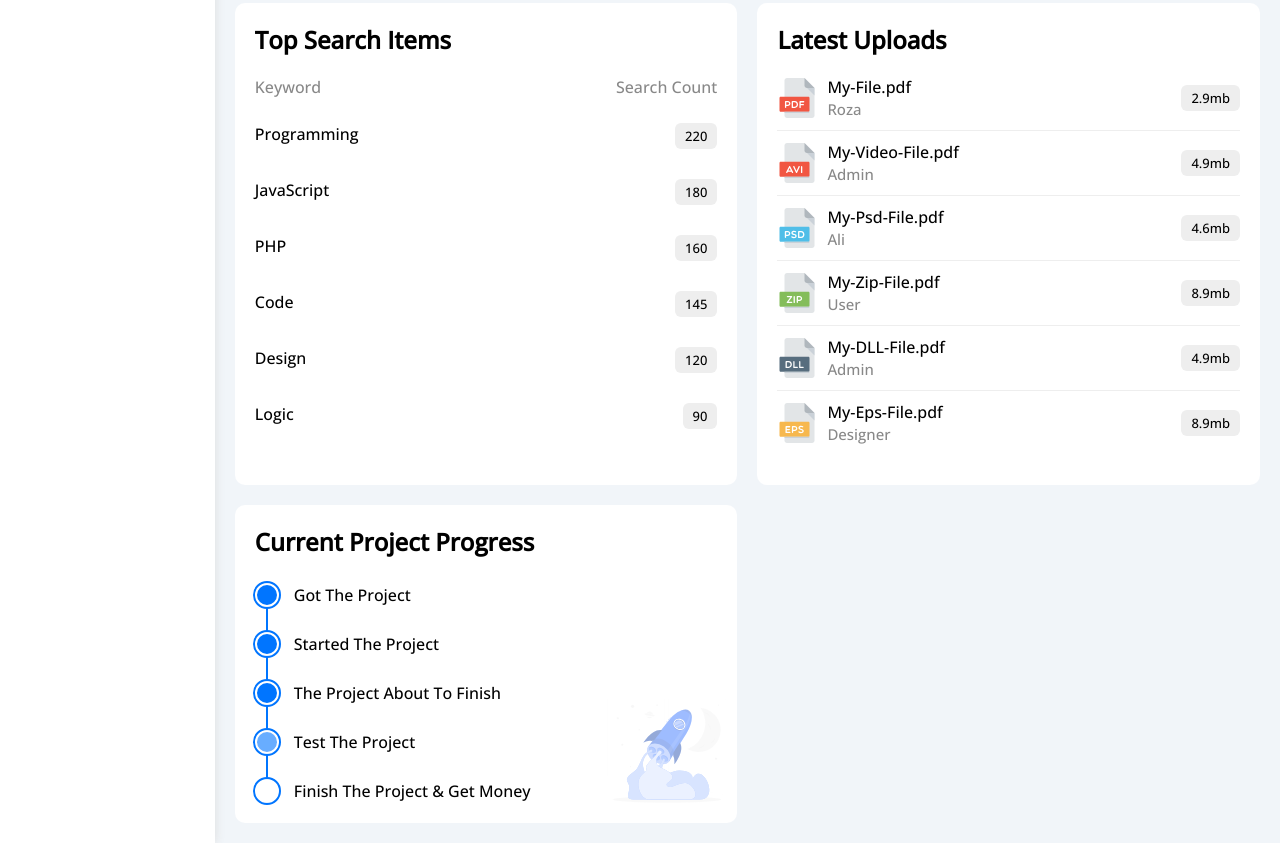
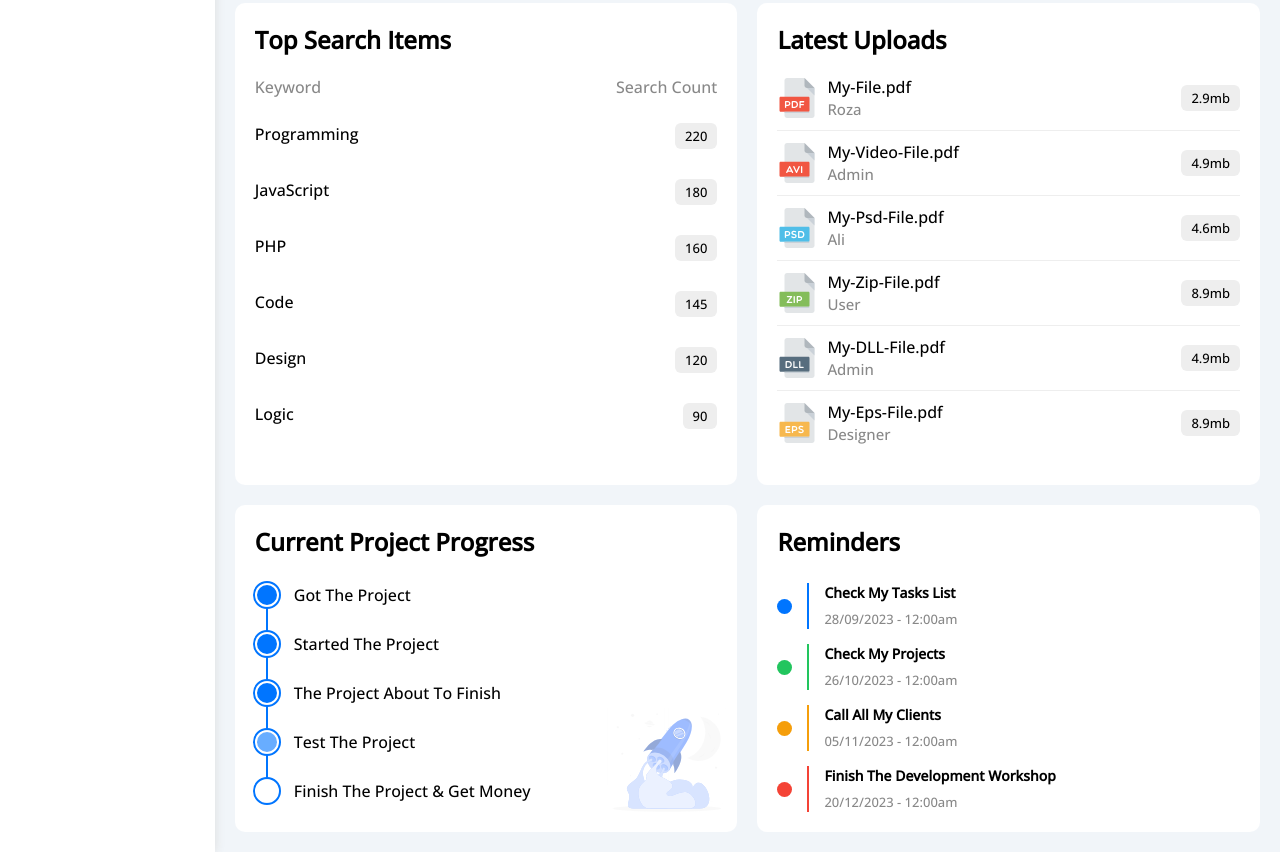
Before and after one commit to rozzh/z-template-4, a plain HTML site: page index.html in a window 1280 px wide. Shown: the part 1544-2396 px from the top of the page. Drawn offline with nearby package versions, Linux system fonts and the light colour scheme.

Commit message:
Dashboard Page - Reminders witget

```diff
--- a/css/framework.css
+++ b/css/framework.css
@@ -69,6 +69,10 @@
   padding-bottom: 15px;
 }
 
+.pl-15 {
+  padding-left: 15px;
+}
+
 .m-0 {
   margin: 0;
 }
@@ -89,6 +93,10 @@
   margin-top: 10px;
 }
 
+.mt-15 {
+  margin-top: 15px;
+}
+
 .mt-20 {
   margin-top: 20px;
 }
@@ -99,6 +107,10 @@
 
 .mr-10 {
   margin-right: 10px;
+}
+
+.mr-15 {
+  margin-right: 15px;
 }
 
 .mb-5 {
@@ -115,6 +127,10 @@
 
 .mb-20 {
   margin-bottom: 20px;
+}
+
+.mb-25 {
+  margin-bottom: 25px;
 }
 /* End Padding + margin */
 /* Start Color */
@@ -136,6 +152,10 @@
 
 .bg-green {
   background-color: var(--green-color, #22c55e);
+}
+
+.bg-red {
+  background-color: var(--red-color, #f44336);
 }
 
 .c-white {
@@ -223,6 +243,10 @@
   border-radius: 10px;
 }
 
+.rad-half {
+  border-radius: 50%;
+}
+
 .b-none{
   border: none;
 }
--- a/css/main.css
+++ b/css/main.css
@@ -487,7 +487,31 @@ ul {
   bottom: 0;
   opacity: 0.5;
 }
-/* Start widget 9 - Current Project Progress */
+/* End widget 9 - Current Project Progress */
+
+/* Start widget 10 - Reminders */
+.reminders ul li .key {
+  width: 15px;
+  height: 15px;
+}
+
+.reminders ul li > .blue {
+  border-left: 2px solid var(--blue-color, #0075ff);
+}
+
+.reminders ul li > .green {
+  border-left: 2px solid var(--green-color, #22c55e);
+}
+
+.reminders ul li > .orange {
+  border-left: 2px solid var(--orange-color, #f59e0b);
+}
+
+.reminders ul li > .red {
+  border-left: 2px solid var(--red-color, #f44336);
+}
+
+/* End widget 10 - Reminders */
 
 /* Start Animation */
 @keyframes change-color {
--- a/index.html
+++ b/index.html
@@ -453,6 +453,46 @@
           </div>
           <!-- End widget 9 - Current Project Progress -->
 
+          <!-- Start widget 10 - Reminders -->
+          <div class="reminders p-20 bg-white rad-10 p-relative txt-capital">
+            <h2 class="mt-0 mb-25">reminders</h2>
+            <!-- list of reminders -->
+            <ul class="m-0">
+              <li class="d-flex align-center mt-15">
+                <span class="key bg-blue mr-15 d-block rad-half"></span>
+                <div class="pl-15 blue">
+                  <p class="fs-14 fw-bold mt-0 mb-5">check my tasks list</p>
+                  <span class="fs-13 c-grey">28/09/2023 - 12:00am</span>
+                </div>
+              </li>
+
+              <li class="d-flex align-center mt-15">
+                <span class="key bg-green mr-15 d-block rad-half"></span>
+                <div class="pl-15 green">
+                  <p class="fs-14 fw-bold mt-0 mb-5">check my Projects</p>
+                  <span class="fs-13 c-grey">26/10/2023 - 12:00am</span>
+                </div>
+              </li>
+
+              <li class="d-flex align-center mt-15">
+                <span class="key bg-orange mr-15 d-block rad-half"></span>
+                <div class="pl-15 orange">
+                  <p class="fs-14 fw-bold mt-0 mb-5">call all my clients</p>
+                  <span class="fs-13 c-grey">05/11/2023 - 12:00am</span>
+                </div>
+              </li>
+
+              <li class="d-flex align-center mt-15">
+                <span class="key bg-red mr-15 d-block rad-half"></span>
+                <div class="pl-15 red">
+                  <p class="fs-14 fw-bold mt-0 mb-5">finish the development workshop</p>
+                  <span class="fs-13 c-grey">20/12/2023 - 12:00am</span>
+                </div>
+              </li>
+            </ul>
+          </div>
+          <!-- End widget 10 - Reminders -->
+
         </div>
       </div>
     </div>
```
